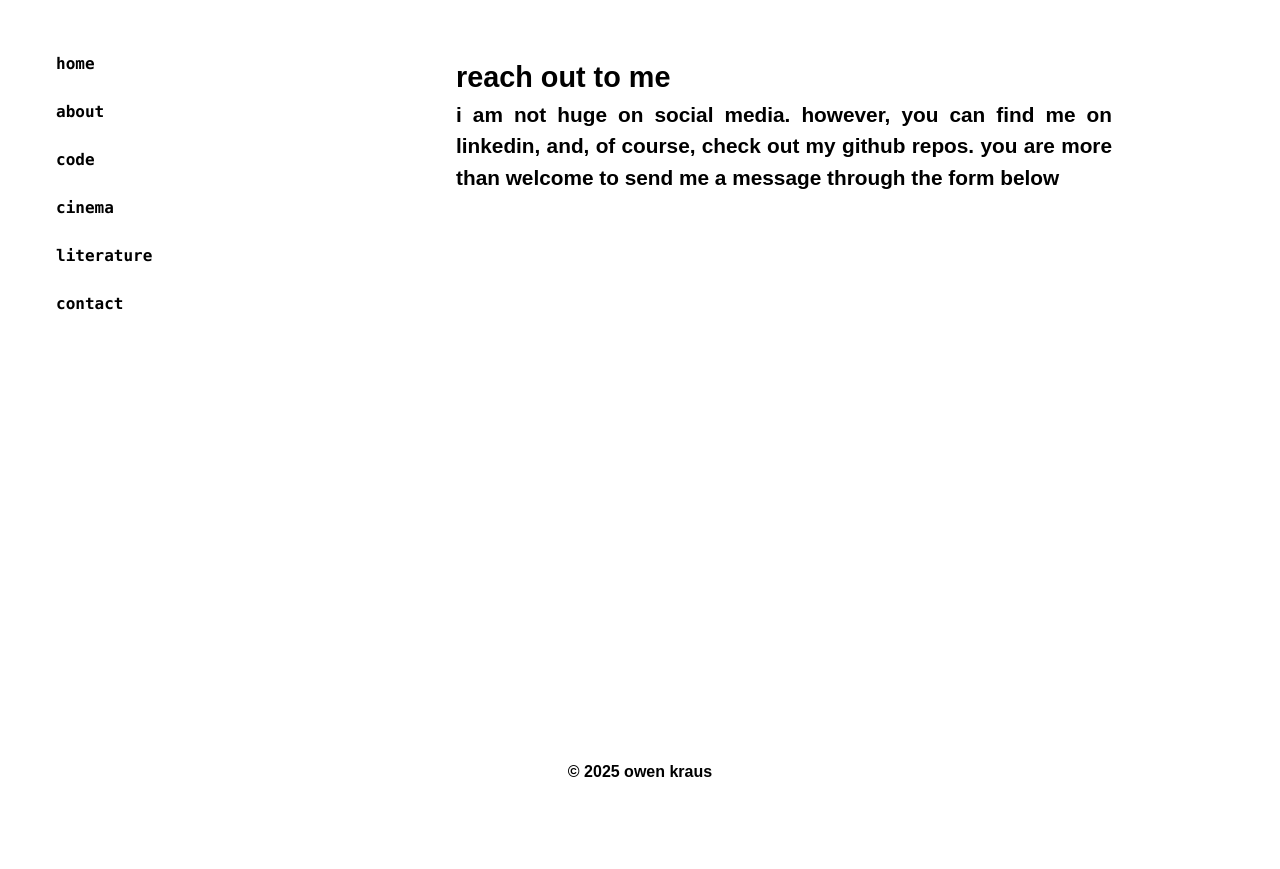
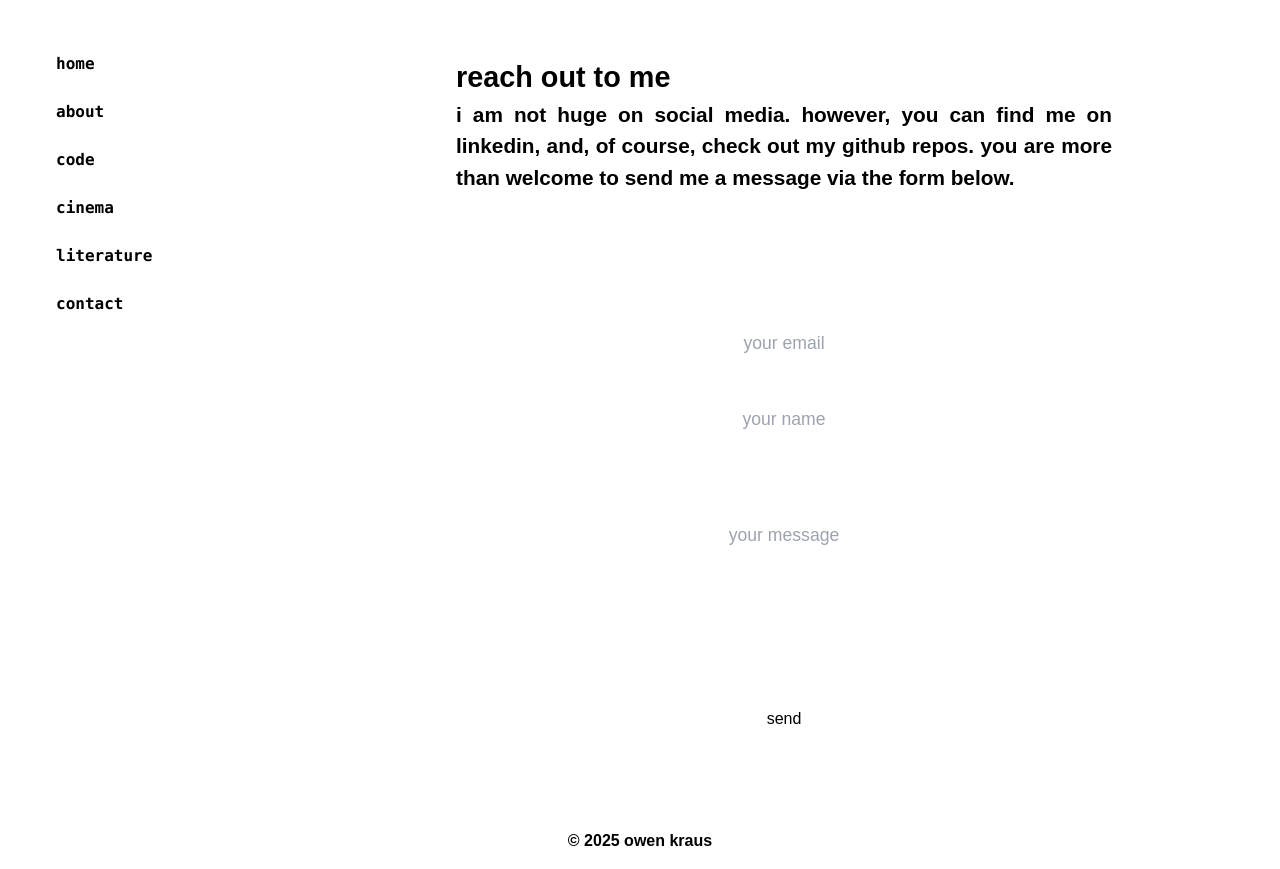
Before and after one commit to owenboy9/portfolio, a React (Vite) app: page /portfolio/contact in a window 1280 px wide. Before the commit the page ends 800 px from the top, so only its background shows below. Built offline with nearby package versions, Linux system fonts and the light colour scheme; a web font is replaced by a local one.

Commit message:
fix contact form

```diff
--- a/package.json
+++ b/package.json
@@ -13,8 +13,7 @@
     "@tailwindcss/postcss": "^4.1.4",
     "@tailwindcss/postcss7-compat": "^2.2.17",
     "react": "^19.0.0",
-    "react-dom": "^19.0.0",
-    "tailwindcss": "^4.1.4"
+    "react-dom": "^19.0.0"
   },
   "devDependencies": {
     "@eslint/js": "^9.22.0",
@@ -27,6 +26,7 @@
     "eslint-plugin-react-refresh": "^0.4.19",
     "globals": "^16.0.0",
     "postcss": "^8.5.3",
+    "tailwindcss": "^4.1.4",
     "typescript": "~5.7.2",
     "typescript-eslint": "^8.26.1",
     "vite": "^6.3.1"
--- /dev/null
+++ b/src/components/ContactForm/ContactForm.tsx
@@ -0,0 +1,99 @@
+import { useState } from "react";
+
+const ContactForm = () => {
+  const [email, setEmail] = useState("");
+  const [name, setName] = useState("");
+  const [message, setMessage] = useState("");
+  const [isSubmitted, setIsSubmitted] = useState(false);
+  const [isThankYou, setIsThankYou] = useState(false);
+
+  const submitForm = (e: React.FormEvent) => {
+    e.preventDefault();
+
+    if (!email || !name || !message) {
+      alert("you have missed some fields here ♡");
+      return;
+    }
+
+    console.log("Email:", email);
+    console.log("Name:", name);
+    console.log("Message:", message);
+
+    setEmail("♡");
+    setName("♡");
+    setMessage("thank you for your message\n♡");
+    setIsSubmitted(true);
+    setIsThankYou(true);
+
+    setTimeout(() => {
+      setEmail("");
+      setName("");
+      setMessage("");
+      setIsSubmitted(false);
+      setIsThankYou(false);
+    }, 3000);
+  };
+
+  return (
+    <div className="flex flex-col items-center px-[10rem] pt-8 pb-12 text-black font-[inherit]">
+      <form
+        onSubmit={submitForm}
+        className="w-full flex flex-col items-center px-4 gap-y-[1rem]"
+      >
+        <input
+          type="text"
+          placeholder="your email"
+          value={email}
+          onChange={(e) => setEmail(e.target.value)}
+          className={`w-[80%] h-[3rem] text-lg p-3 my-3 rounded-md border-[2px] border-dotted border-black text-center font-[inherit] placeholder:text-[black]
+            transition-transform duration-300 hover:scale-[1.03]`}
+          style={{
+            borderRadius: "1rem",
+            fontSize: '1.1rem',
+          }}
+        />
+        <input
+          type="text"
+          placeholder="your name"
+          value={name}
+          onChange={(e) => setName(e.target.value)}
+          className={`w-[80%] h-[3rem] text-lg p-3 my-3 rounded-md border-[2px] border-dotted border-black text-center font-[inherit] placeholder:text-[black]
+            transition-transform duration-300 hover:scale-[1.03]`}
+          style={{
+            borderRadius: "1rem",
+            fontSize: '1.1rem',
+          }}
+        />
+        <textarea
+          placeholder="your message"
+          rows={6}
+          value={message}
+          onChange={(e) => setMessage(e.target.value)}
+          readOnly={isSubmitted}
+          className={`w-[80%] h-[13rem] text-lg py-5 px-4 my-4 rounded-xl border-[2px] border-dotted border-black text-center font-[inherit] placeholder:text-[black]
+          transition-transform duration-300 hover:scale-[1.03] resize-none h-48`}
+          style={{
+            borderRadius: "1rem",
+            textAlign: "center",
+            paddingTop: "3rem",
+            fontSize: '1.1rem',
+          }}
+        />
+        <button
+          type="submit"
+          className="mt-4 px-6 py-2 text-lg text-[black]rounded border-[2px] border-dotted border-black font-[inherit] hover:scale-[1.05] transition-transform duration-200"
+          style={{
+            borderRadius: "0.5rem",
+            backgroundColor: "white",
+            padding: "0.5rem 1rem",
+            fontSize: "1rem",
+          }}
+        >
+          send
+        </button>
+      </form>
+    </div>
+  );
+};
+
+export default ContactForm;
--- a/src/components/ProjectCard/ProjectCard.tsx
+++ b/src/components/ProjectCard/ProjectCard.tsx
@@ -8,21 +8,23 @@ interface Props {
 const ProjectCard = ({ project }: Props) => {
   return (
     <div
-      className="w-[250px] h-[330px] rounded-2xl border-[2px] border-neutral-700 bg-transparent p-4 flex flex-col items-center"
+      className="w-[250px] h-[330px] rounded-2xl p-4 flex flex-col items-center
+                transition-all duration-300
+                hover:border-[2.5px] hover:[border-style:dotted] hover:border-[rgb(102,102,102)]"
       style={{
-            borderRadius: "1rem", // makes sure it really applies
-            display: "block",
-            boxShadow: "2px 2px 2pxrgba(0, 0, 0, 0.25))", // optional extra
-            border: "2.5px dotted rgb(102, 102, 102)",
-          }}
+        border: "none",
+        boxShadow: "2px 2px 7px rgba(0, 0, 0, 0.16)",
+        borderRadius: "1rem",
+      }}
     >
+
+
       <a
         href={project.link}
         target="_blank"
         rel="noopener noreferrer"
         className="block"
       >
-
         <img
           src={project.image}
           alt={project.description}
--- a/src/data/projects.ts
+++ b/src/data/projects.ts
@@ -28,7 +28,7 @@ export const projects: Project[] = [
   },
   {
     date: "2025",
-    description: "casino slot machine — a fun casino-themed web project",
+    description: "casino slot machine — a fun casino-themed web project with sound",
     link: "https://owenboy9.github.io/casino/",
     ghlink: "https://github.com/owenboy9/casino",
     image: casino,
--- a/src/data/text.ts
+++ b/src/data/text.ts
@@ -8,7 +8,7 @@ export interface Text {
 export const texts: Text[] = [
   {
     type: "about",
-    description: "i am a software developer, and a recovering academic. my background is in literature, and i sometimes make art films. i have founded and run an independend arthouse cinema in malmö, sweden. i have also worked as a bicycle mechanic, barista, and actor-ish, just to name a few perspectives i have explored. i care about community, and i currently work part-time at rfsl's checkpoint, testing msm and trans people for hiv and syphilis. i enjoy running. i am an aquarius, which, according to an ex of mine, means i am obsessed with freedom. well, i am.",
+    description: "i am a software developer, and a recovering academic. my background is in literature, and i sometimes make art films. i have founded and run an independend arthouse cinema in malmö, sweden. i have also worked as a bicycle mechanic, barista, and actor-ish, just to name a few. i care about community, and i currently work part-time at rfsl's checkpoint, testing msm and trans people for hiv and syphilis. i enjoy running. i am an aquarius, which, according to an ex of mine, means i'm obsessed with freedom. well, i am.",
   },
   {
     type: "cinema",
@@ -20,7 +20,7 @@ export const texts: Text[] = [
   },
   {
     type: "contact",
-    description: "i am not huge on social media. however, you can find me on linkedin, and, of course, check out my github repos. you are more than welcome to send me a message through the form below",
+    description: "i am not huge on social media. however, you can find me on linkedin, and, of course, check out my github repos. you are more than welcome to send me a message via the form below.",
   },
   {
     type: "home",
@@ -28,6 +28,6 @@ export const texts: Text[] = [
   },
   {
     type: "literature",
-    description: "i have dedicated most of my life to literature. be it as a literary translator, editor of a  magazine, or scholar. i have published a bunch of literary translations, some reviews and articles, and a book. what i care about is how the flesh of language carries meaning-creating potential. i am a new materialist, obviously. currently, i am working on a book (no idea what genre to assign to it) where the text is an inherent part of a gender transition.",
+    description: "i have dedicated most of my life to literature. be it as a literary translator, editor of a  magazine, or scholar. i have published a bunch of literary translations, some reviews and articles, and a book. what i care about is how the flesh of text carries meaning-creating potential. i am a new materialist, obviously. currently, i am working on a book (no idea what genre to assign to it) where language is an inherent part of a gender transition.",
   },
 ];
--- a/src/pages/Contact/Page.tsx
+++ b/src/pages/Contact/Page.tsx
@@ -1,4 +1,5 @@
 import {texts} from '../../data/text.ts';
+import ContactForm from '../../components/ContactForm/ContactForm.tsx';
 
 const contact = texts.find((item) => item.type === 'contact');
 const Contact = () => {
@@ -8,10 +9,11 @@ const Contact = () => {
   >
     <h1>reach out to me</h1>
     <p
-    style={{fontSize: '1.3rem'}}
+    style={{fontSize: '1.3rem', marginBottom: '5rem'}}
     >
     {contact?.description}
     </p>
+    <ContactForm />
   </div>
   );
 };
--- a/tailwind.config.js
+++ b/tailwind.config.js
@@ -1,10 +1,12 @@
+/** @type {import('tailwindcss').Config} */
 module.exports = {
   content: [
     "./index.html",
-    "./src/**/*.{js,ts,jsx,tsx}",
+    "./src/**/*.{js,ts,jsx,tsx}", // This line is crucial!
   ],
   theme: {
     extend: {},
   },
   plugins: [],
+
 };
```
Also changed, not shown: 1 other file (tests, documents, lock files or other folders).
